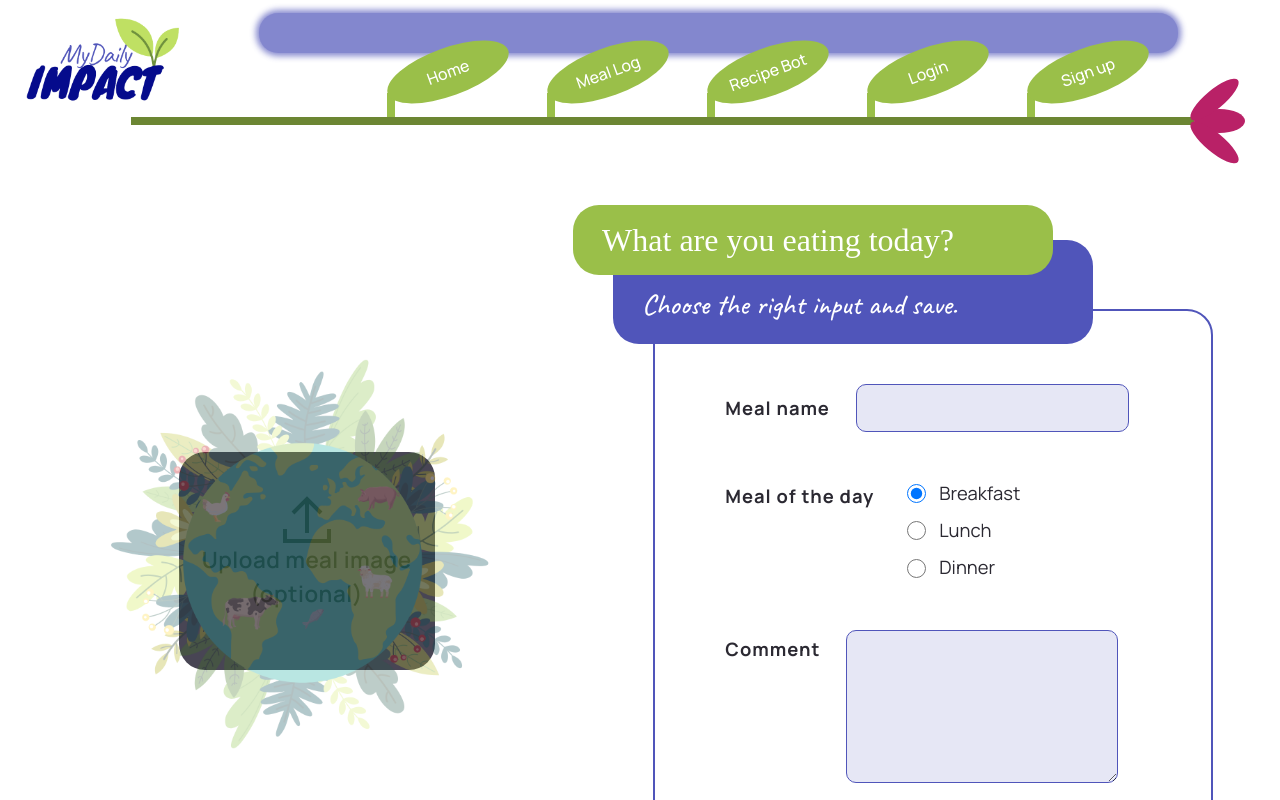
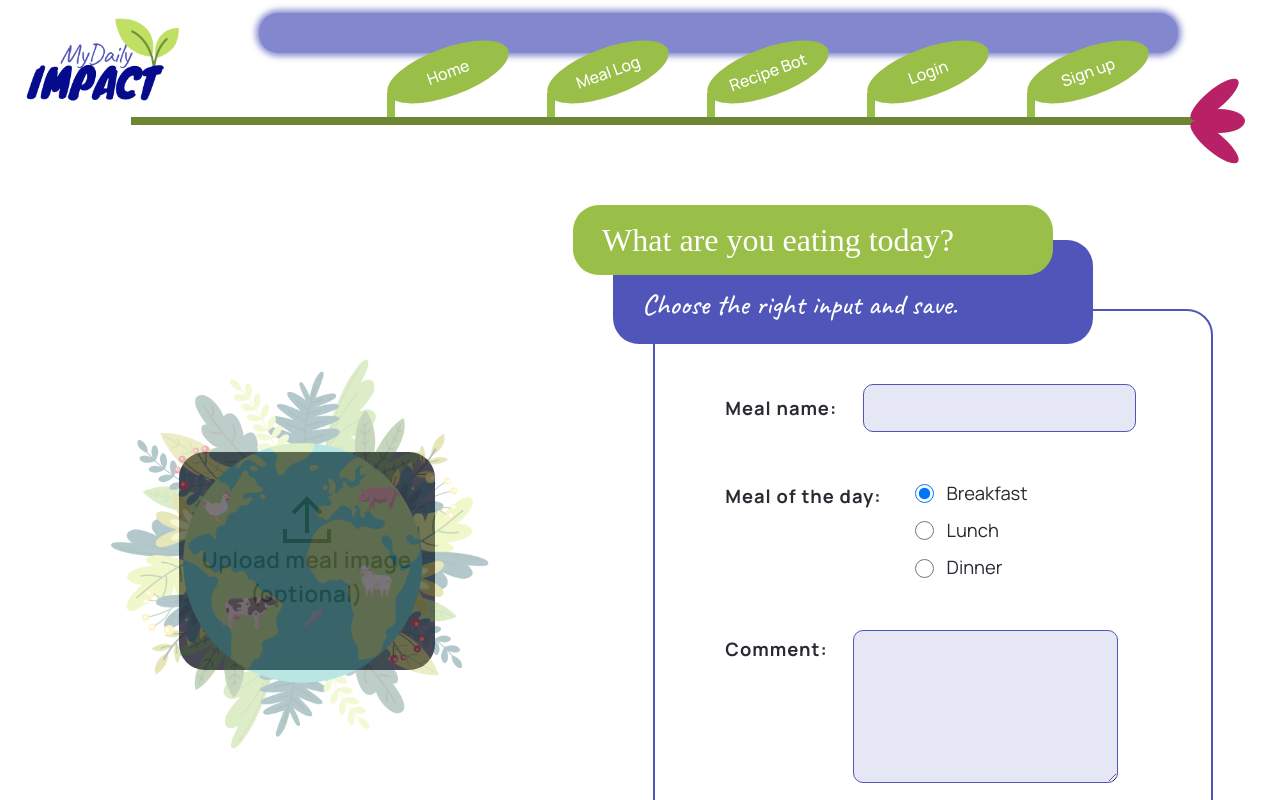
Before and after one commit to TechLabs-Remote-Bootcamp/WS24-MyDailyImpact, a React (Vite) app in the folder mdi-react/: page /meal-logging in a window 1280 px wide. Shown: the top 800 px of the page. Built offline with nearby package versions, Linux system fonts and the light colour scheme; a web font is replaced by a local one.

Commit message:
add colon to labels

```diff
--- a/mdi-react/src/components/pages/MealLogging/RC_mealLog.jsx
+++ b/mdi-react/src/components/pages/MealLogging/RC_mealLog.jsx
@@ -46,7 +46,7 @@ export default function RC_MealLog() {
         >
           <section className={form.formSection}>
             <div className={form.inputSection}>
-              <label className={form.label}>Meal name</label>
+              <label className={form.label}>Meal name:</label>
               <input
                 className={form.input}
                 name="mealName"
@@ -54,7 +54,7 @@ export default function RC_MealLog() {
               ></input>
             </div>
             <div className={form.inputSection}>
-              <label className={form.label}>Meal of the day</label>
+              <label className={form.label}>Meal of the day:</label>
               <div className={form.radioGroup}>
                 {mealTypes.map((meal) => (
                   <label key={meal} className={form.radioLabel}>
@@ -74,7 +74,7 @@ export default function RC_MealLog() {
               </div>
             </div>
             <div className={form.inputSection}>
-              <label className={form.label}>Comment</label>
+              <label className={form.label}>Comment:</label>
               <textarea
                 className={form.input}
                 style={{ height: "unset" }}
```
